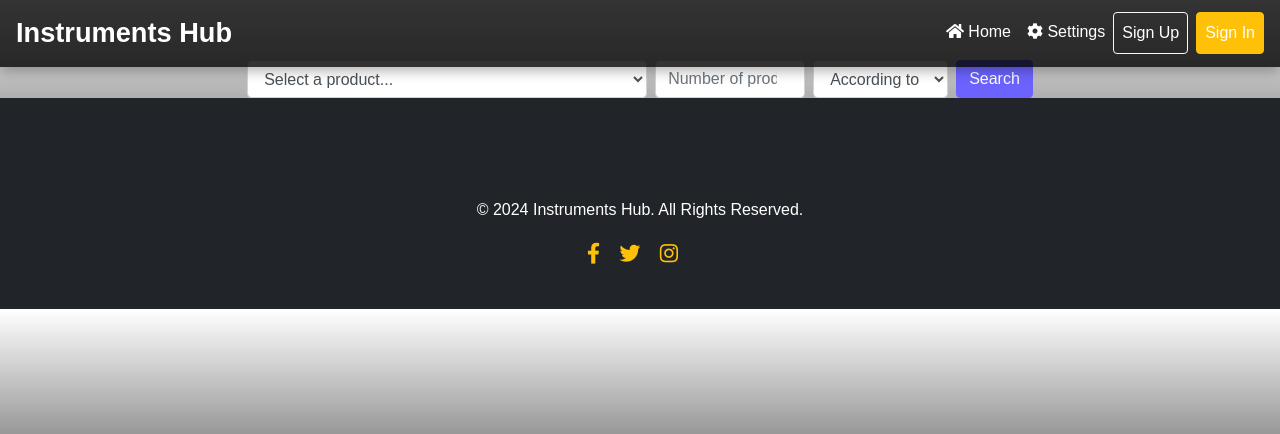
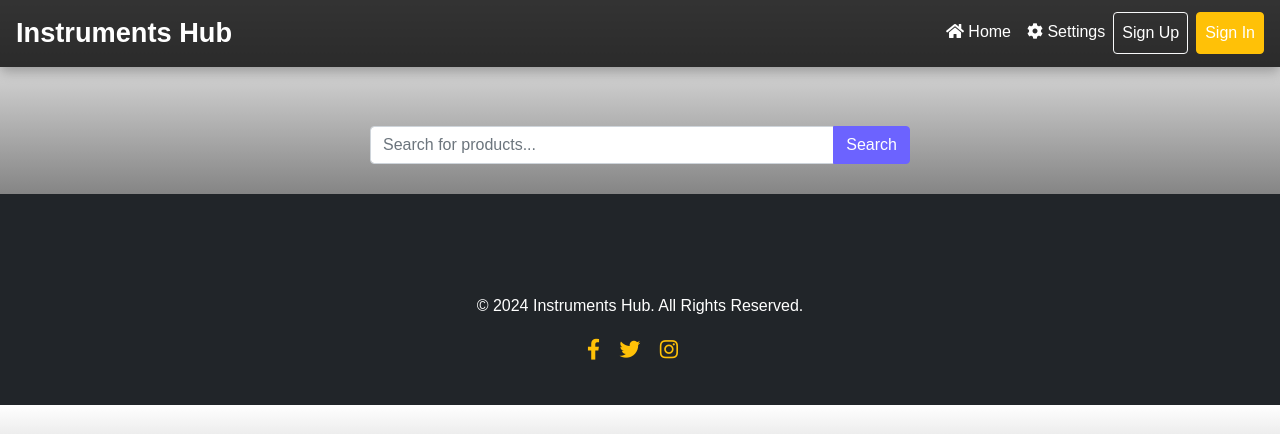
Before and after one commit to ascottR/Recommendation_SYS, a Flask app: template templates/main.html in a window 1280 px wide. Shown: the top 434 px of the page. Run offline with Flask 3, Linux system fonts and the light colour scheme; the template is opened without the code that fills it, so the values that code supplies are empty; parts of the project's set-up code (start-up, migrations or seed data) failed here and were passed over; some libraries are stand-ins or nearby versions.

Commit message:
Searchbar Updated

```diff
--- a/app.py
+++ b/app.py
@@ -124,5 +124,25 @@ def product_detail(parent_asin):
 
     return render_template('productDetail.html', product=product , similar_products=similar_products.to_dict(orient='records'))
 
+@app.route('/live_search', methods=['GET'])
+def live_search():
+    query = request.args.get('query', '')
+
+    # Ensure the query is not empty or too short
+    if len(query) < 3:
+        return jsonify({'products': []})
+
+    # Use content-based filtering to get recommendations
+    recommended_products = content_based_recommendations(metadf, query, top_n=8)
+
+    # Extract 'large' images for each similar product
+    recommended_products['large_image_url'] = recommended_products['images'].apply(extract_large_image)
+
+    # Convert the recommended products to a list of dictionaries
+    product_list = recommended_products.to_dict(orient='records')
+
+    return jsonify({'products': product_list})
+
+
 if __name__ == '__main__':
     app.run(debug=True)
--- a/static/css/styles.css
+++ b/static/css/styles.css
@@ -168,3 +168,7 @@ h2 {
         font-size: 2.5rem;
     }
 }
+
+#recommendationTitle {
+    color: #555;
+}
--- a/templates/main.html
+++ b/templates/main.html
@@ -32,27 +32,17 @@
     </nav>
 
     <!-- Search Bar -->
-    <div class="container">
-        <form action="/recommendations" method="post" class="form-inline justify-content-center">
-            <!-- Dropdown for selecting product title -->
-            <select class="form-control mr-2" name="prod" required style="flex: 1; max-width: 400px;">
-                <option value="" disabled selected>Select a product...</option>
-                {% for title in product_titles %}
-                <option value="{{ title }}">{{ title }}</option>
-                {% endfor %}
-            </select>
-
-            <input type="number" class="form-control mr-2" name="nbr" placeholder="Number of products..." required
-                min="1" style="width: 150px;">
-
-            <!-- Dropdown for selecting filtering method -->
-            <select class="form-control mr-2" name="filter_type" required>
-                <option value="" disabled selected>According to</option>
-                <option value="content">You</option>
-                <option value="collaborative">Friends</option>
-            </select>
-
-            <button class="btn btn-primary">Search</button>
+    <div class="container mt-5 pt-5">
+        <form class="form-inline justify-content-center" onsubmit="return false;">
+            <div class="input-group" style="max-width: 600px; width: 100% ; padding:30px">
+                <input type="text" class="form-control" id="searchInput" placeholder="Search for products..."
+                    autocomplete="off" oninput="searchProducts(this.value)">
+                <div class="input-group-append">
+                    <button class="btn btn-primary" type="button"
+                        onclick="searchProducts(searchInput.value)">Search</button>
+                </div>
+            </div>
+            <div id="suggestionBox" class="suggestion-box mt-2"></div>
         </form>
     </div>
 
@@ -64,58 +54,56 @@
     {% endif %}
 
     <!-- Recommended Products -->
-    {% if similar_products %}
-    <div class="container mt-5">
-        <h2 class="text-center mb-4">Recommended Products</h2>
-        <div class="row">
-            {% for product in similar_products %}
-            <div class="col-lg-3 col-md-4 col-sm-6 mb-4">
-                <div class="card">
-                    <img src="{{ product['large_image_url'] }}" class="card-img-top" alt="{{ product['title'] }}">
-                    <div class="card-body text-center">
-                        <h5 class="card-title">{{ product['title'][:12] }}</h5>
-                        <p class="card-text">Brand: {{ product['store'] }}</p>
-                        <a href="/product/{{ product['parent_asin'] }}" class="btn btn-primary btn-block">Buy Now</a>
-                    </div>
-                </div>
-            </div>
+    <div id="recommendationSection" class="container mt-5" style="display: none;">
+        <h2 class="text-center mb-4" id="recommendationTitle">Recommended Products</h2>
+        <div class="row" id="productList"></div>
+    </div>
 
-            <!-- Modal -->
-            <div class="modal fade" id="productModal{{ loop.index }}" tabindex="-1" role="dialog"
-                aria-labelledby="productModalLabel" aria-hidden="true">
-                <div class="modal-dialog" role="document">
-                    <div class="modal-content">
-                        <div class="modal-header">
-                            <h5 class="modal-title" id="productModalLabel">{{ product['title'] }}</h5>
-                            <button type="button" class="close" data-dismiss="modal" aria-label="Close">
-                                <span aria-hidden="true">&times;</span>
-                            </button>
-                        </div>
-                        <div class="modal-body">
-                            <div class="row">
-                                <div class="col-md-4">
-                                    <img src="{{ product['large_image_url'] }}" class="img-fluid"
-                                        alt="{{ product['title'] }}" style="height: 200px;">
-                                </div>
-                                <div class="col-md-8">
-                                    <p><strong>Brand:</strong> {{ product['store'] }}</p>
-                                    <p><strong>Review Count:</strong> {{ product['rating_number'] }}</p>
-                                    <p><strong>Features:</strong> {{ product['features'] }}</p>
-                                    <p><strong>Price:</strong> {{ product['price'] }}</p>
+    <script>
+        function searchProducts(query) {
+            if (query.length < 3) {
+                document.getElementById('suggestionBox').innerHTML = ''; // Clear if query is too short
+                document.getElementById('recommendationSection').style.display = 'none';
+                return;
+            }
+
+            fetch(`/live_search?query=${query}`)
+                .then(response => response.json())
+                .then(data => {
+                    const suggestionBox = document.getElementById('suggestionBox');
+                    const productList = document.getElementById('productList');
+                    const recommendationTitle = document.getElementById('recommendationTitle');
+
+                    productList.innerHTML = ''; // Clear previous results
+
+                    if (data.products.length > 0) {
+                        // Update the title with the searched product name
+                        recommendationTitle.textContent = `Recommended Products for "${query}"`;
+
+                        data.products.forEach(product => {
+                            const productHTML = `
+                        <div class="col-lg-3 col-md-4 col-sm-6 mb-4">
+                            <div class="card">
+                                <img src="${product.large_image_url}" class="card-img-top" alt="${product.title}">
+                                <div class="card-body text-center">
+                                    <h5 class="card-title">${product.title.slice(0, 12)}</h5>
+                                    <p class="card-text">Brand: ${product.store}</p>
+                                    <a href="/product/${product.parent_asin}" class="btn btn-primary btn-block">Buy Now</a>
                                 </div>
                             </div>
-                        </div>
-                        <div class="modal-footer">
-                            <button type="button" class="btn btn-secondary" data-dismiss="modal">Close</button>
-                            <button type="button" class="btn btn-primary">Add to Cart</button>
-                        </div>
-                    </div>
-                </div>
-            </div>
-            {% endfor %}
-        </div>
-    </div>
-    {% endif %}
+                        </div>`;
+                            productList.insertAdjacentHTML('beforeend', productHTML);
+                        });
+
+                        document.getElementById('recommendationSection').style.display = 'block';
+                    } else {
+                        suggestionBox.innerHTML = '<p class="text-center">No products found.</p>';
+                        document.getElementById('recommendationSection').style.display = 'none';
+                    }
+                })
+                .catch(error => console.error('Error fetching products:', error));
+        }
+    </script>
 
     <!-- Footer -->
     <footer class="footer text-center">
```
Also changed, not shown: helper.py (+15 -31 lines).
